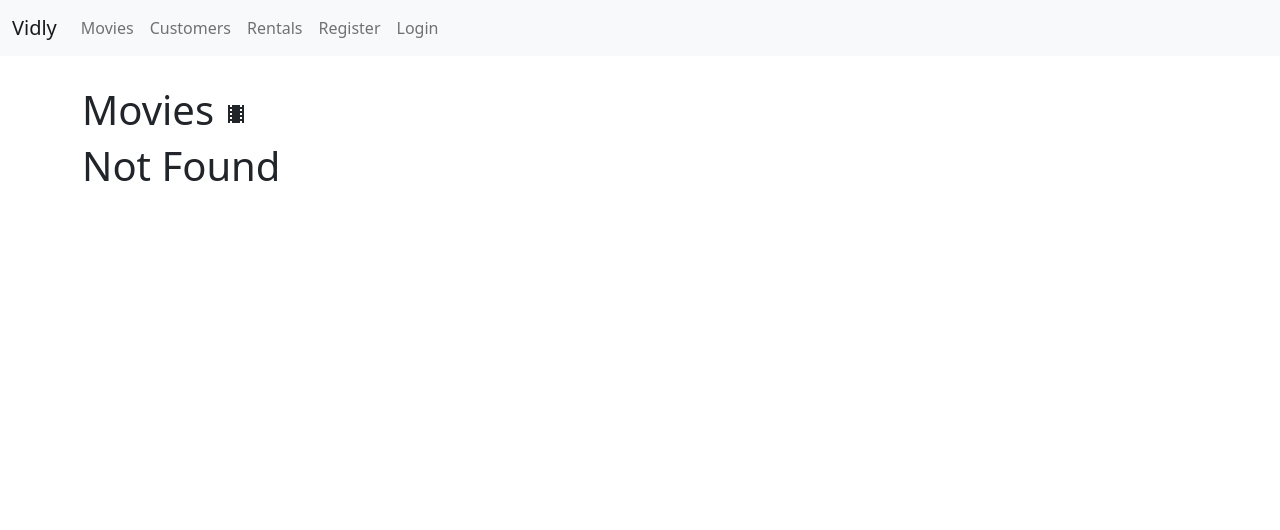
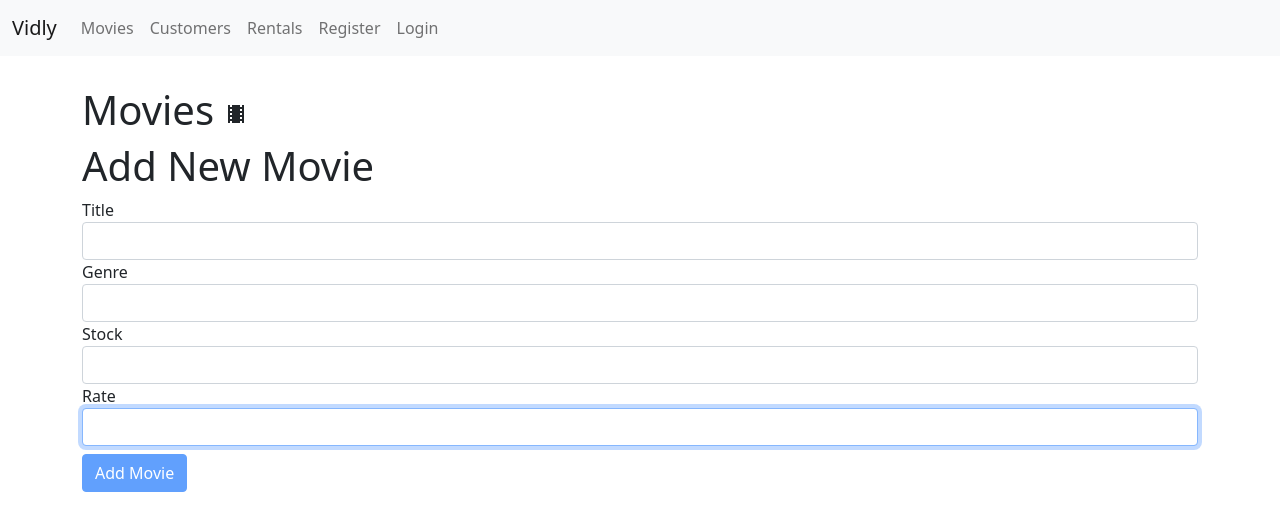
Before and after one commit to Bobstyle23/MoviesUI, a React (Create React App) app: page /addMovie in a window 1280 px wide. Before the commit this address led to /notfound. Shown: the top 530 px of the page. Built offline with nearby package versions, Linux system fonts and the light colour scheme.

Commit message:
Add new movie adding component

```diff
--- a/src/App.js
+++ b/src/App.js
@@ -10,6 +10,7 @@ import LoginForm from "./components/loginForm";
 import Register from "./components/registerForm";
 
 import "./index.css";
+import AddMovie from "./components/addMovie";
 
 function App() {
   return (
@@ -22,12 +23,13 @@ function App() {
         </h1>
         <Switch>
           <Route path="/movies/:id" component={MovieForm} />
-          <Route path="/movies" component={Movies}></Route>
-          <Route path="/customers" component={Customers}></Route>
-          <Route path="/rentals" component={Rentals}></Route>
-          <Route path="/notfound" component={NotFound}></Route>
+          <Route path="/movies" component={Movies} />
+          <Route path="/customers" component={Customers} />
+          <Route path="/rentals" component={Rentals} />
+          <Route path="/notfound" component={NotFound} />
           <Route path="/loginForm" component={LoginForm} />
           <Route path="/registerForm" component={Register} />
+          <Route path="/addMovie" component={AddMovie} />
           <Redirect from="/" exact to="/movies" />
           <Redirect to="/notfound" />
         </Switch>
--- /dev/null
+++ b/src/components/addMovie.jsx
@@ -0,0 +1,34 @@
+import React from "react";
+import Form from "./common/form";
+import Joi from "joi-browser";
+
+class AddMovie extends Form {
+  state = {
+    data: { title: "", genre: "", numberInStock: "", rate: "" },
+    errors: {},
+  };
+
+  schema = {
+    title: Joi.string().required().label("Title"),
+    genre: Joi.string().required().label("Genre"),
+    numberInStock: Joi.number().min(0).max(100).required().label("Stock"),
+    rate: Joi.number().min(0).max(10).required().label("Rate"),
+  };
+
+  render() {
+    return (
+      <div>
+        <h1>Add New Movie</h1>
+        <form onSubmit={this.handleSubmit}>
+          {this.renderInput("title", "Title")}
+          {this.renderInput("genre", "Genre")}
+          {this.renderInput("numberInStock", "Stock")}
+          {this.renderInput("rate", "Rate")}
+          {this.renderBtn("Add Movie")}
+        </form>
+      </div>
+    );
+  }
+}
+
+export default AddMovie;
--- a/src/components/movies.jsx
+++ b/src/components/movies.jsx
@@ -6,6 +6,7 @@ import { paginate } from "./utils/paginate";
 import ListGroup from "./common/listGroup";
 import { getGenres } from "../services/fakeGenreService";
 import MoviesTable from "./moviesTable";
+import { Link } from "react-router-dom";
 import _ from "lodash";
 
 class Movies extends Component {
@@ -89,6 +90,9 @@ class Movies extends Component {
           />
         </div>
         <div className="col">
+          <Link className="btn btn-primary" to="/addMovie">
+            New Movie
+          </Link>
           <p>
             Showing {filtered.length} <MovieIcon /> movies in the database!
           </p>
```
